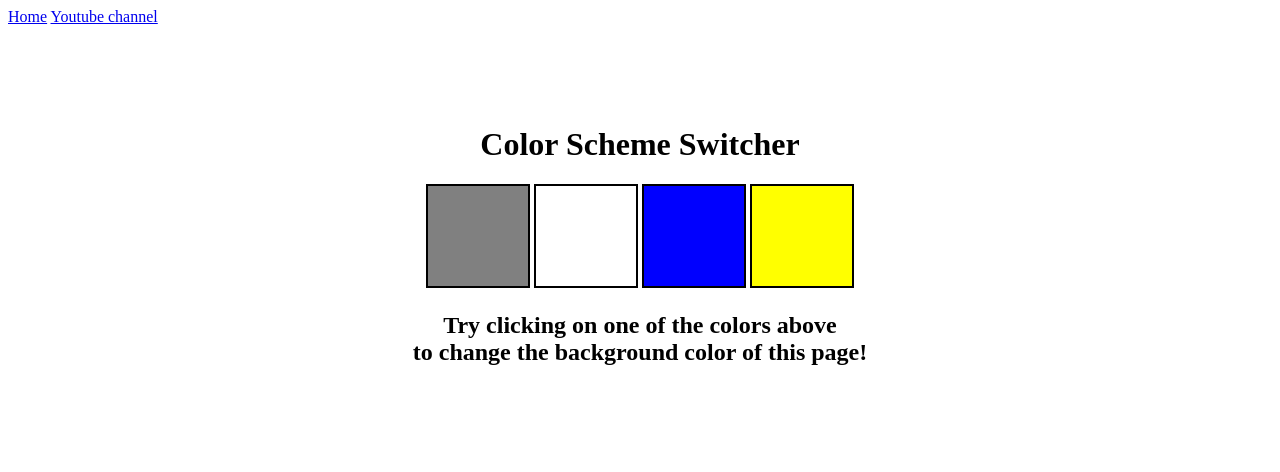
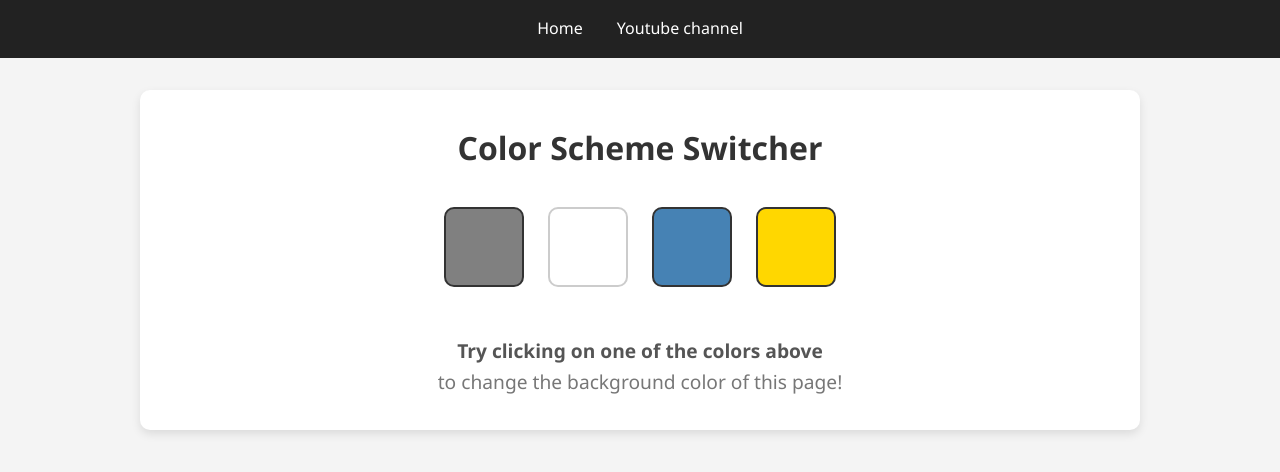
Before and after one commit to Bhanu4242/js-pain, a plain HTML site: page 07-projects/01-project/index.html in a window 1280 px wide. Drawn offline with Linux system fonts and the light colour scheme.

Commit message:
project 3rd

```diff
--- a/07-projects/01-project/style.css
+++ b/07-projects/01-project/style.css
@@ -1,33 +1,116 @@
-html {
+/* Reset default margins and paddings */
+* {
   margin: 0;
+  padding: 0;
+  box-sizing: border-box;
 }
 
-  span {
-    display: block;
+html, body {
+  font-family: 'Segoe UI', Tahoma, Geneva, Verdana, sans-serif;
+  background-color: #f4f4f4;
+  color: #333;
+  min-height: 100vh;
+  line-height: 1.6;
 }
-  .canvas {
-    margin: 100px auto 100px;
-    width: 80%;
+
+/* Navigation */
+nav {
+  background-color: #222;
+  padding: 1rem;
   text-align: center;
 }
 
+nav a {
+  color: #fff;
+  text-decoration: none;
+  margin: 0 15px;
+  font-size: 1rem;
+  transition: color 0.3s ease;
+}
+
+nav a:hover {
+  color: #ff9800;
+}
+
+/* Canvas container */
+.canvas {
+  margin: 2rem auto;
+  padding: 2rem;
+  max-width: 1000px;
+  text-align: center;
+  background-color: #fff;
+  border-radius: 10px;
+  box-shadow: 0 4px 10px rgba(0, 0, 0, 0.1);
+}
+
+/* Headings */
+h1 {
+  font-size: 2rem;
+  margin-bottom: 1.5rem;
+  color: #333;
+}
+
+h2 {
+  font-size: 1.2rem;
+  margin-top: 2rem;
+  color: #555;
+}
+
+h2 span {
+  display: block;
+  font-weight: normal;
+  color: #777;
+}
+
+/* Color buttons */
 .button {
-    width: 100px;
-    height: 100px;
-    border: solid black 2px;
+  width: 80px;
+  height: 80px;
+  border: 2px solid #333;
   display: inline-block;
+  margin: 10px;
+  border-radius: 10px;
+  cursor: pointer;
+  transition: transform 0.2s, box-shadow 0.2s;
+}
+
+.button:hover {
+  transform: scale(1.05);
+  box-shadow: 0 0 10px rgba(0,0,0,0.2);
 }
 
 #grey {
-    background: grey;
+  background-color: grey;
+}
+#white {
+  background-color: white;
+  border: 2px solid #ccc;
+}
+#blue {
+  background-color: steelblue;
+}
+#yellow {
+  background-color: gold;
 }
 
-  #white {
-    background: white;
+/* Responsive Typography */
+@media (max-width: 768px) {
+  h1 {
+    font-size: 1.5rem;
   }
-  #blue {
-    background: blue;
+
+  h2 {
+    font-size: 1rem;
   }
-  #yellow {
-    background: yellow;
+
+  .button {
+    width: 60px;
+    height: 60px;
   }
+
+  nav a {
+    display: block;
+    margin: 10px 0;
+    font-size: 1rem;
+  }
+}
```
Also changed, not shown: 07-projects/03-project/index.html (added, +43 -0 lines), 07-projects/03-project/pain.js (added, +8 -0 lines), 1 other file. Lines whose indentation alone changed are shown as unchanged.
